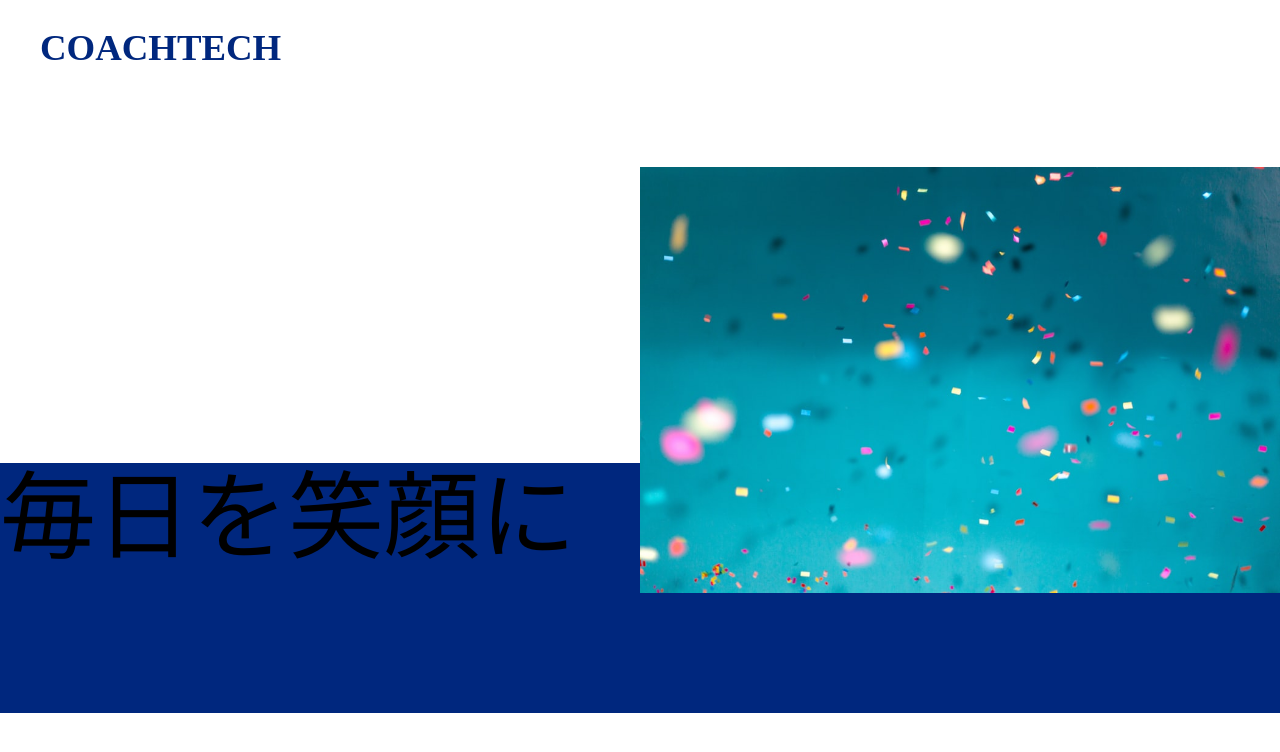
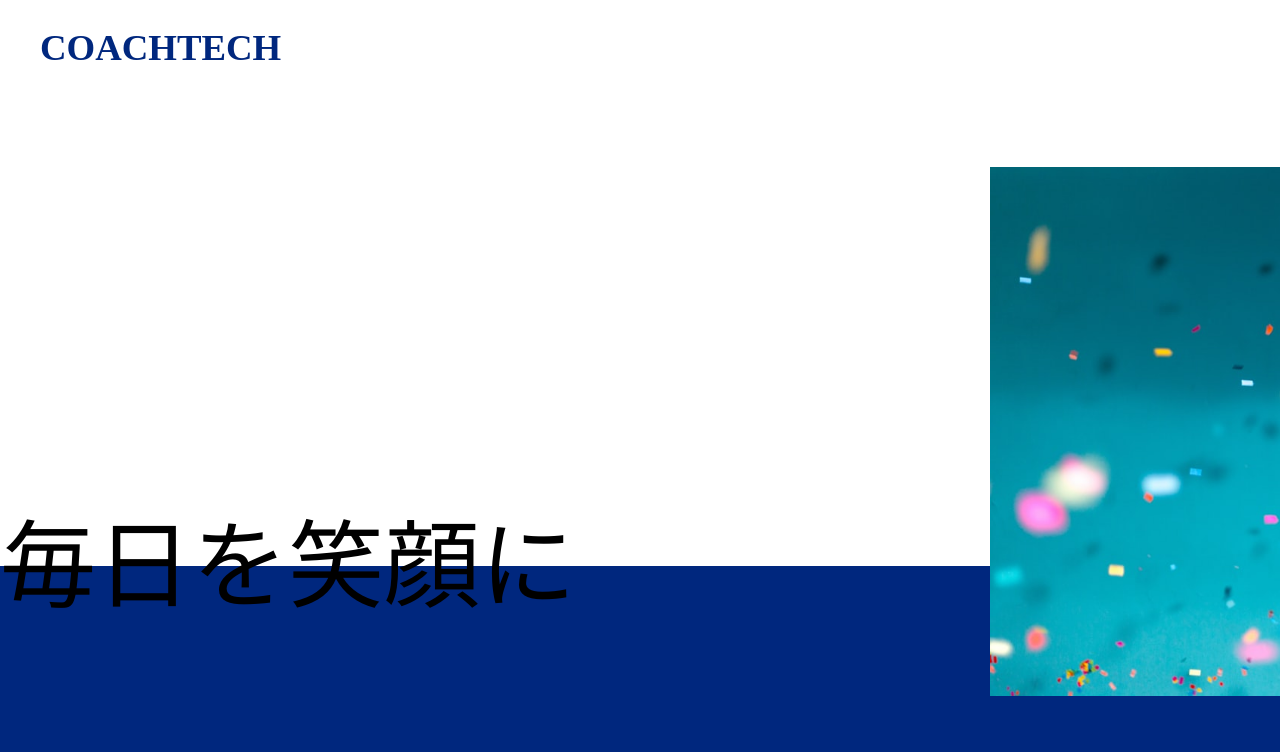
Before and after one commit to KentaIzu/CSS, a plain HTML site: page index.html in a window 1280 px wide. Shown: the top 752 px of the page. Drawn offline with Linux system fonts and the light colour scheme.

Commit message:
second-commit

```diff
--- a/css/style.css
+++ b/css/style.css
@@ -1,18 +1,22 @@
+body {
+  max-width: 1500px;
+  width: 100%;
+}
 .header {
   color: #00277e;
   display: flex;
   margin-top: 30px;
 }
 .title {
+  font-size: 230%;
   margin-left: 40px;
-  font-size: 230%;
 }
 a {
   text-decoration: none;
 }
 nav {
   position: relative;
-  left: 1140px;
+  left: 1150px;
   font-weight: bold;
 }
 ul {
@@ -29,13 +33,16 @@ ul {
   margin-top: 100px;
 }
 .relative_img {
-  width: 50%;
-  margin: 0 0 0 auto;
+  width: 62%;
+  margin-left: 990px;
   display: block;
+}
+img {
+  width: 100%;
 }
 .absolute {
   position: absolute;
-  top: 54%;
+  top: 53%;
   font-size: 600%;
   font-family: "Noto Sans JP", sans-serif;
   font-weight: lighter;
```
